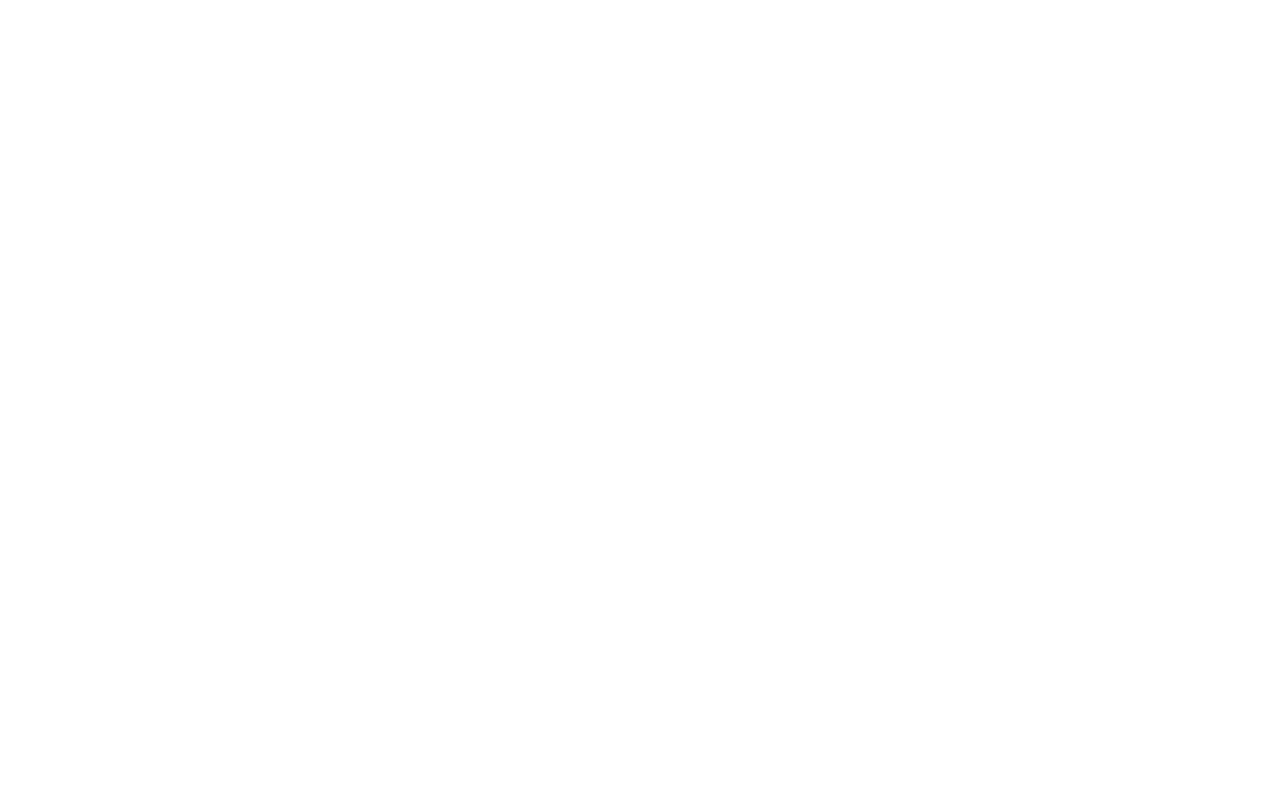
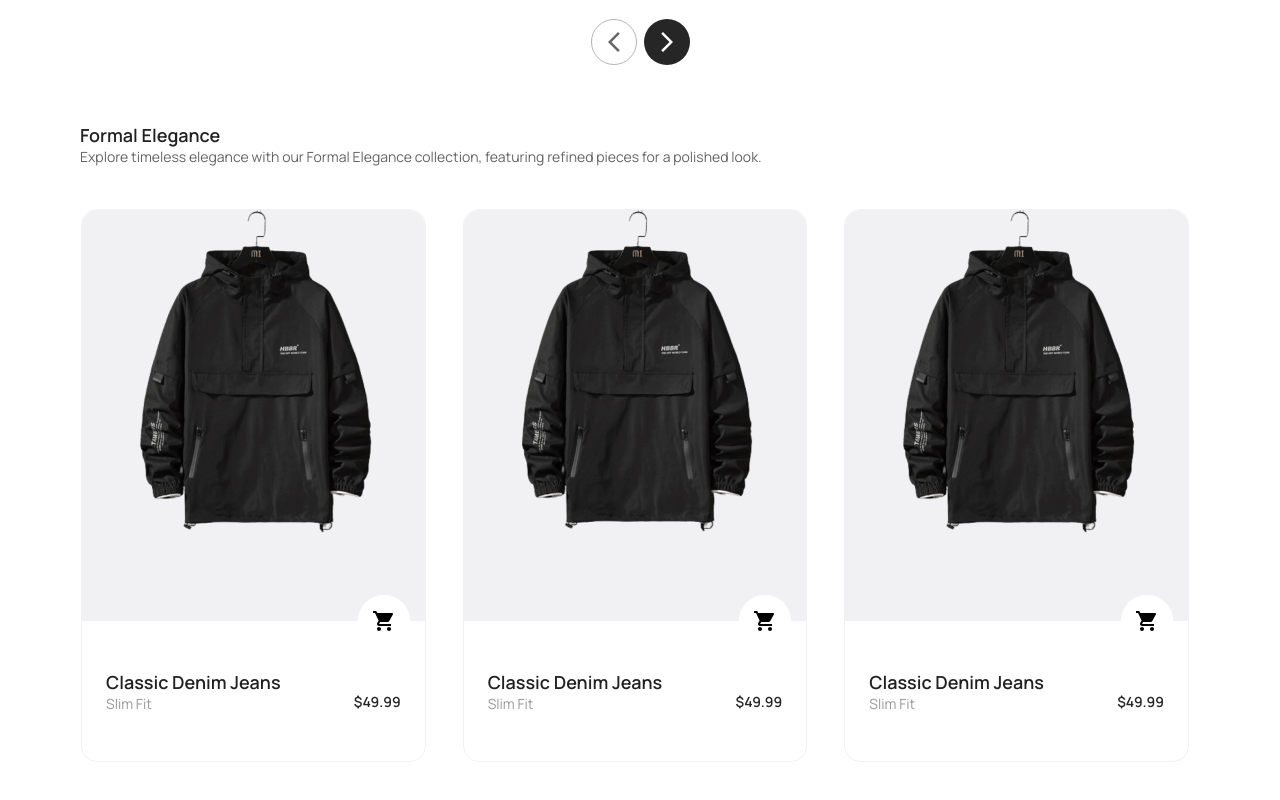
Before and after one commit to gabriel-victor933/project-front-ecommerce, a React (Vite) app: page /products in a window 1280 px wide. Shown: the part 1200-2000 px from the top of the page. Before the commit the page ends 1014 px from the top, so only its background shows below. Built offline with nearby package versions, Linux system fonts and the light colour scheme.

Commit message:
feat: adding collections sliders

```diff
--- /dev/null
+++ b/src/components/product/ProductCard.jsx
@@ -0,0 +1,98 @@
+import { Box, IconButton, Typography } from '@mui/material'
+import ShoppingCartIcon from '@mui/icons-material/ShoppingCart';
+
+
+// eslint-disable-next-line react/prop-types
+export default function ProductCard({ img, cardRef }) {
+
+    return (
+        <Box
+            ref={cardRef}
+            className='card'
+            sx={{
+                scrollSnapAlign: 'start',
+                minHeight: '350px',
+                listStyle: 'none',
+                display: 'flex',
+                cursor: 'pointer',
+                width: '98%',
+                paddingBottom: '15px',
+                flexDirection: 'column',
+                overflow: 'hidden',
+                borderRadius: '16px',
+                border: '1px solid #F1F1F3'
+            }}
+        >
+            <Box
+                sx={{
+                    width: '100%',
+                    aspectRatio: '10/12',
+                    borderTopLeftRadius: '16px',
+                    borderTopRightRadius: '16px',
+                    mb: { xs: '16px', md: '20px', xl: '30px' },
+                    backgroundImage: `url(${img})`,
+                    backgroundSize: 'contain',
+                    backgroundColor: 'white.95',
+                    position: 'relative',
+                    backgroundRepeat: 'no-repeat',
+                    boxSizing: 'border-box'
+                }}
+            >
+                <Box
+                    sx={{
+                        aspectRatio: '1/1',
+                        display: 'flex',
+                        justifyContent: 'center',
+                        alignItems: 'center',
+                        bgcolor: '#FFF',
+                        position: 'absolute',
+                        bottom: '0px',
+                        right: '15px',
+                        borderRadius: '50%',
+                        transform: 'translate(0%,50%)'
+                    }}
+                >
+                    <IconButton
+
+                        disableElevation={true}
+                        sx={{
+                            borderRadius: '50%',
+                            width: '52px',
+                            aspectRatio: '1/1',
+                            bgcolor: 'absolute.white',
+                            color: '#000',
+                            '&:hover': {
+                                bgcolor: 'yellow.50',
+                            }
+                        }}>
+                        <ShoppingCartIcon />
+                    </IconButton>
+                </Box>
+            </Box>
+            <Box
+                sx={{
+                    py: {xs: '40px' ,md:'30px' ,xl:'20px' },
+                    px: {xs: '30px' ,md:'24px' ,xl:'20px' },
+                }}
+            >
+                <Typography variant='h4' fontWeight='600'>
+                    Classic Denim Jeans
+                </Typography>
+                <Box
+                    sx={{
+                        display: 'flex',
+                        justifyContent: 'space-between'
+                    }}
+                >
+                    <Typography variant='h6' color='grey.60'>
+                        Slim Fit
+                    </Typography>
+                    <Typography variant='h5' color='grey.15'>
+                        $49.99
+                    </Typography>
+                </Box>
+            </Box>
+
+        </Box>
+    )
+}
--- /dev/null
+++ b/src/components/product/ProductSlider.jsx
@@ -0,0 +1,122 @@
+import { Grid2, Typography, IconButton } from "@mui/material";
+import { useRef } from "react";
+import ArrowBackIosNewIcon from '@mui/icons-material/ArrowBackIosNew';
+import img from '/jaqueta_black.png'
+import ProductCard from "./ProductCard";
+
+// eslint-disable-next-line react/prop-types
+export default function ProductSlider({title, subtitle}){
+
+    const carouselRef = useRef(null)
+    const firstCardRef = useRef(null)
+
+    function handleCarouselScroll(direction){
+        const scroll = direction === 'left' ? -firstCardRef.current.offsetWidth : firstCardRef.current.offsetWidth
+        carouselRef.current.scrollLeft += scroll
+    }
+
+    return (
+        <Grid2
+            mb={{xs: '60px', xl: '80px'}}
+        >
+            <Grid2>
+                <Typography variant='h3'>
+                    {title}
+                </Typography>
+                <Typography variant='h6' color='grey.40'>
+                    {subtitle}
+                </Typography>
+            </Grid2>
+            <Grid2
+                className='wrapper'
+                sx={{
+                    width: '100%',
+                    px: '1px',
+                    my: {xl: '50px', md: '40px', xs: '30px'}
+                }}
+            >
+                <Grid2
+                    className='carousel'
+                    ref={carouselRef}
+                    sx={{
+                        display: 'grid',
+                        gridAutoFlow: 'column',
+                        gridAutoColumns: 'calc((100% / 4) - 21px)',
+                        gap: '30px',
+                        overflowX: 'auto',
+                        scrollSnapType: 'x mandatory',
+                        scrollBehavior: 'smooth',
+                        scrollbarWidth: 0,
+
+                        '@media(max-width: 1440px)': {
+                            gridAutoColumns: 'calc((100% / 3) - 21px)',
+                        },
+
+                        '@media(max-width: 900px)': {
+                            gridAutoColumns: 'calc((100% / 2) - 21px)',
+                        },
+
+                        '@media(max-width: 600px)': {
+                            gridAutoColumns: 'calc((100% / 1) - 21px)',
+                        },
+
+                        '&::-webkit-scrollbar': {
+                            display: 'none'
+                        },
+
+                        '& .dragging': {
+                            scrollSnapType: 'none',
+                            scrollBehavior: 'auto',
+                        },
+
+                        '& .no-transition': {
+                            scrollBehavior: 'auto',
+                        },
+
+                        '& .dragging .card': {
+                            cursor: 'grab',
+                            userSelect: 'none',
+                        },
+                    }}
+                >
+                    {[1,2,3,4,5,6,7,8,9,10].map((item,i) => (<ProductCard key={i} img={img} cardRef={firstCardRef}/>))}
+                </Grid2>
+            </Grid2>
+            <Grid2
+                sx={{
+                    display: 'flex',
+                    justifyContent: 'center',
+                    alignItems: 'center'
+                }}
+            >
+                <IconButton
+                    onClick={()=> handleCarouselScroll('left')}
+                    sx={{
+                        width: '46px',
+                        height: '46px',
+                        bgcolor: 'absolute.white',
+                        mr: '7px',
+                        border: '1px solid #B3B3B3'
+                    }}
+                >
+                    <ArrowBackIosNewIcon sx={{ color: 'grey.40' }} />
+                </IconButton>
+                <IconButton
+                    onClick={()=> handleCarouselScroll('right')}
+                    sx={{
+                        width: '46px',
+                        height: '46px',
+                        bgcolor: 'grey.15'
+                    }}
+                >
+                    <ArrowBackIosNewIcon
+                        sx={{
+                            transform: 'rotate(180deg)',
+                            color: 'absolute.white'
+                        }}
+                    />
+                </IconButton>
+            </Grid2>
+        </Grid2>
+    )
+}
--- a/src/pages/Products.jsx
+++ b/src/pages/Products.jsx
@@ -5,10 +5,17 @@
 import WomanIcon from '@mui/icons-material/Woman';
 import ChildFriendlyIcon from '@mui/icons-material/ChildFriendly';
 import { useLocation } from "react-router-dom";
+import useIsMobile from '../hooks/useIsMobile'
+import CasualCollection from "../sections/products/CasualCollection";
+import FormalCollection from "../sections/products/FormalCollection";
+import ActiveCollection from "../sections/products/ActiveCollection";
+import BusinessCollection from "../sections/products/BusinessCollection";
 
 export default function Products() {
 
     const [selected, setSelected] = useState('ALL')
+
+    const isMobile = useIsMobile()
 
     let location = useLocation();
 
@@ -62,13 +69,18 @@
                         >
                             <>
                                 {renderIcon(item)}
-                                {item}
+                                {!isMobile ? item : item == 'ALL' ? 'ALL' : ''}
+
                             </>
 
                         </Button>
                     ))}
                 </Box>
             </Grid2>
+            <CasualCollection selected={selected}/>
+            <FormalCollection selected={selected}/>
+            <ActiveCollection selected={selected}/>
+            <BusinessCollection selected={selected}/>
         </>
     )
 }
--- /dev/null
+++ b/src/sections/products/ActiveCollection.jsx
@@ -0,0 +1,13 @@
+import ProductSlider from "../../components/product/ProductSlider";
+
+// eslint-disable-next-line react/prop-types
+export default function ActiveCollection({ selected }){
+    console.log(selected)
+
+    return (
+        <ProductSlider
+        title={'Active Lifestyle'}
+        subtitle={"Embrace an active lifestyle with our performance-driven men's wear, designed for comfort and flexibility."}
+        />
+    )
+}
--- /dev/null
+++ b/src/sections/products/BusinessCollection.jsx
@@ -0,0 +1,13 @@
+import ProductSlider from "../../components/product/ProductSlider";
+
+// eslint-disable-next-line react/prop-types
+export default function BusinessCollection({ selected }){
+    console.log(selected)
+
+    return (
+        <ProductSlider
+        title={'Business Collection'}
+        subtitle={"Explore timeless elegance with our Formal Elegance collection, featuring refined pieces for a polished look."}
+        />
+    )
+}
--- /dev/null
+++ b/src/sections/products/CasualCollection.jsx
@@ -0,0 +1,13 @@
+import ProductSlider from "../../components/product/ProductSlider";
+
+// eslint-disable-next-line react/prop-types
+export default function CasualCollection({ selected }){
+    console.log(selected)
+
+    return (
+        <ProductSlider
+        title={'Casual Collection'}
+        subtitle={"Discover our versatile men's casual wear collection, where comfort meets contemporary fashion."}
+        />
+    )
+}
--- /dev/null
+++ b/src/sections/products/FormalCollection.jsx
@@ -0,0 +1,13 @@
+import ProductSlider from "../../components/product/ProductSlider";
+
+// eslint-disable-next-line react/prop-types
+export default function FormalCollection({ selected }){
+    console.log(selected)
+
+    return (
+        <ProductSlider
+        title={'Formal Elegance'}
+        subtitle={"Explore timeless elegance with our Formal Elegance collection, featuring refined pieces for a polished look."}
+        />
+    )
+}
```
